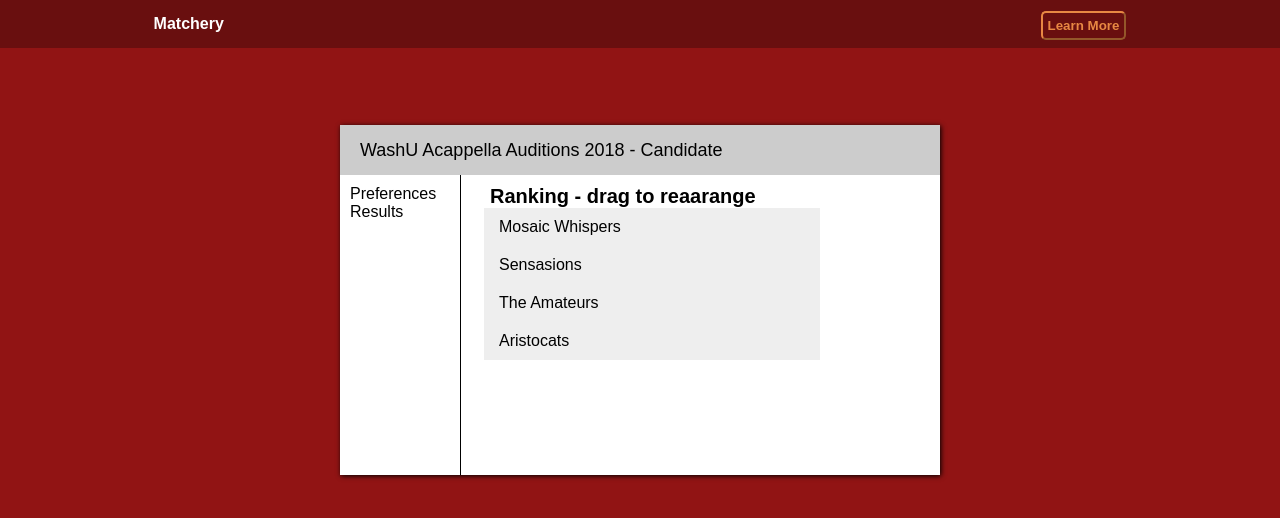
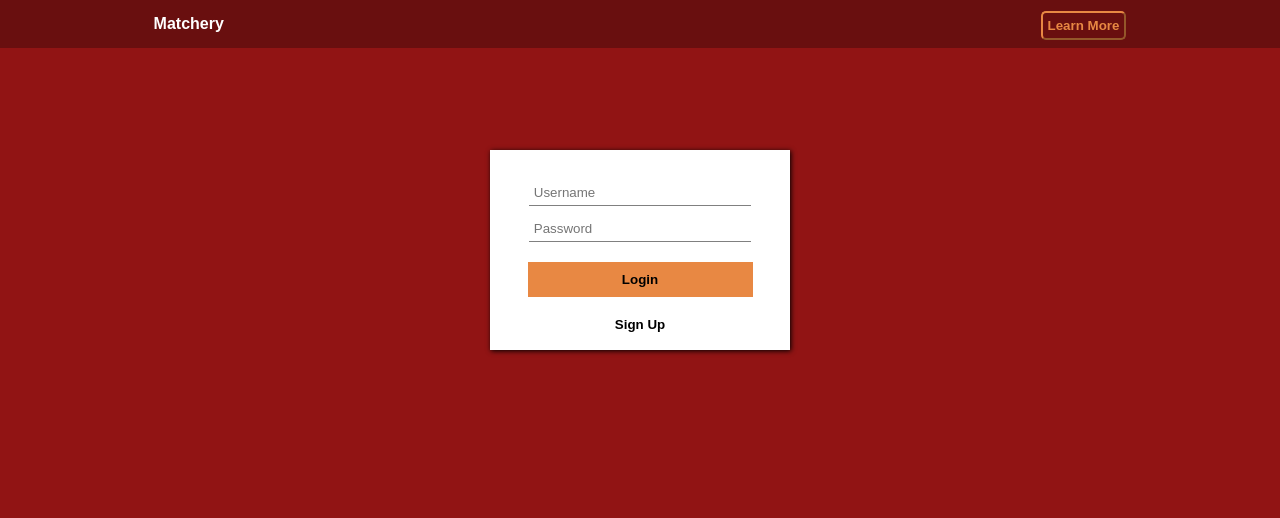
Before and after one commit to andrewsun25/Matchery, a React (Create React App) app in the folder matchery_client/: page / in a window 1280 px wide. Shown: the top 518 px of the page. Built offline with nearby package versions, Linux system fonts and the light colour scheme.

Commit message:
parent child functions

```diff
--- /dev/null
+++ b/matchery_client/src/screens/Login.js
@@ -0,0 +1,34 @@
+import React, { Component } from 'react';
+
+class Login extends React.Component {
+  constructor(props) {
+    super(props);
+  }
+  childHandleLogin = (e) => {
+    this.props.parentHandleLogin(e);
+  }
+  handleSignUp = (event) => {
+    this.props.handleSignUp();
+  }
+  render() {
+    return (
+      <div className="loginBox">
+        <form>
+          <div className="centerRow">
+            <input placeholder="Username" className="loginInput" type="text" name="username" />
+          </div>
+          <div className="centerRow">
+            <input placeholder="Password" className="loginInput" type="password" name="password" />
+          </div>
+          <div className="centerRow">
+            <button className="loginButton" onClick={(e) => {this.childHandleLogin(e)}}>Login</button>
+          </div>
+          <div className="centerRow">
+            <button className="signUpButton" onClick={this.handleSignUp}>Sign Up</button>
+          </div>
+        </form>
+      </div>
+    )
+  }
+}
+export default Login;
--- a/matchery_client/src/screens/Main.js
+++ b/matchery_client/src/screens/Main.js
@@ -1,9 +1,15 @@
 import React, { Component } from 'react';
 import List from './List';
+import Login from './Login';
 import './Main.css';
 import './Candidate.css';
 import './Login.css';
 import logo from './logo.svg';
+
+function handleLogin(event, value) {
+  event.preventDefault();
+  this.setState({showLogin: value});
+}
 
 class App extends Component {
   constructor(props) {
@@ -11,7 +17,7 @@ class App extends Component {
     this.state = {
       username: "",
       password: "",
-      showLogin: false,
+      showLogin: true,
       showDashboard: false,
       groups: [
         "Mosaic Whispers",
@@ -20,40 +26,13 @@ class App extends Component {
         "Aristocats"
       ],
     };
-    /*
-    <div style={myStyle}>
-      {this.loginInstance}
-    </div>
-    */
-    this.loginInstance = (
-      <div className="loginBox">
-        <form>
-          <div className="centerRow">
-            <input placeholder="Username" className="loginInput" type="text" name="username" />
-          </div>
-          <div className="centerRow">
-            <input placeholder="Password" className="loginInput" type="password" name="password" />
-          </div>
-          <div className="centerRow">
-            <button className="loginButton" onClick={this.handleLogin}>Login</button>
-          </div>
-          <div className="centerRow">
-            <button className="signUpButton" onClick={this.handleSignUp}>Sign Up</button>
-          </div>
-        </form>
-      </div>
-    )
   }
   componentDidMount() {
     document.body.style = "background:rgb(145,20,20);";
   }
-  handleLogin = (event) => {
-    event.preventDefault();
+  parentHandleLogin = (e) => {
+    e.preventDefault();
     this.setState({showLogin: false});
-  }
-  handleSignUp = (event) => {
-    event.preventDefault();
-    alert("Test!");
   }
   render() {
     const myStyle = this.state.showLogin ? {display:'block'} : {display:'none'};
@@ -67,26 +46,8 @@ class App extends Component {
             <h1 className="headerTitle">Matchery</h1>
           </div>
         </div>
-        <div className="candidateBox">
-          <div className="candidateBoxHeader">
-            <h2 className="candidateBoxTitle">WashU Acappella Auditions 2018 - Candidate</h2>
-          </div>
-          <div className="candidateBoxBody">
-            <div className="candidateSideBar">
-              <ul className="candidateSideBarList">
-                <li>Preferences</li>
-                <li>Results</li>
-              </ul>
-            </div>
-            <div className="candidateMainSection">
-              <div className="">
-                <h2 className="candidateMainSectionTitle">Ranking - drag to reaarange</h2>
-                <div className="draggableList">
-                  <List colors={this.state.groups} />
-                </div>
-              </div>
-            </div>
-          </div>
+        <div style={myStyle}>
+          <Login parentHandleLogin={this.parentHandleLogin} />
         </div>
       </div>
     );
```
Also changed, not shown: matchery_client/src/screens/List.css (+24 -0 lines).
